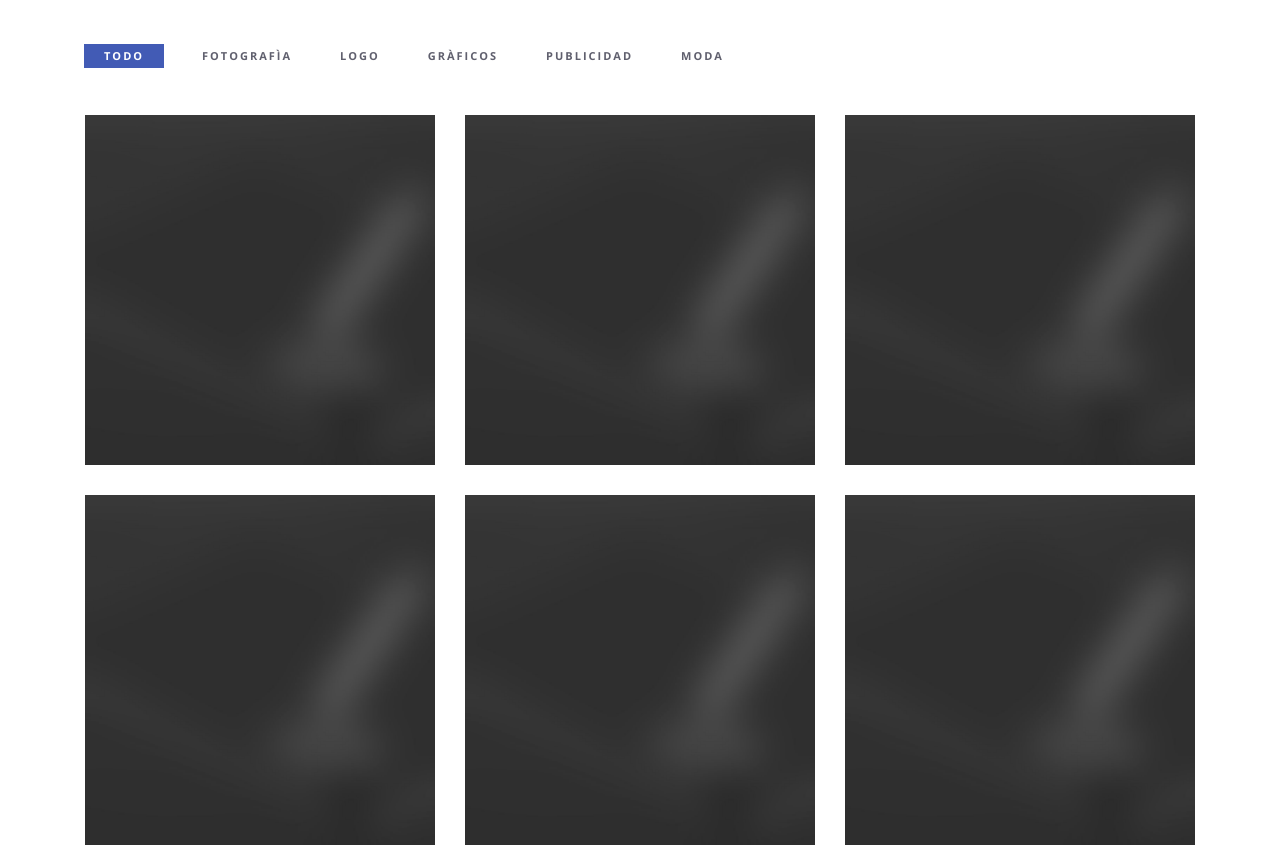
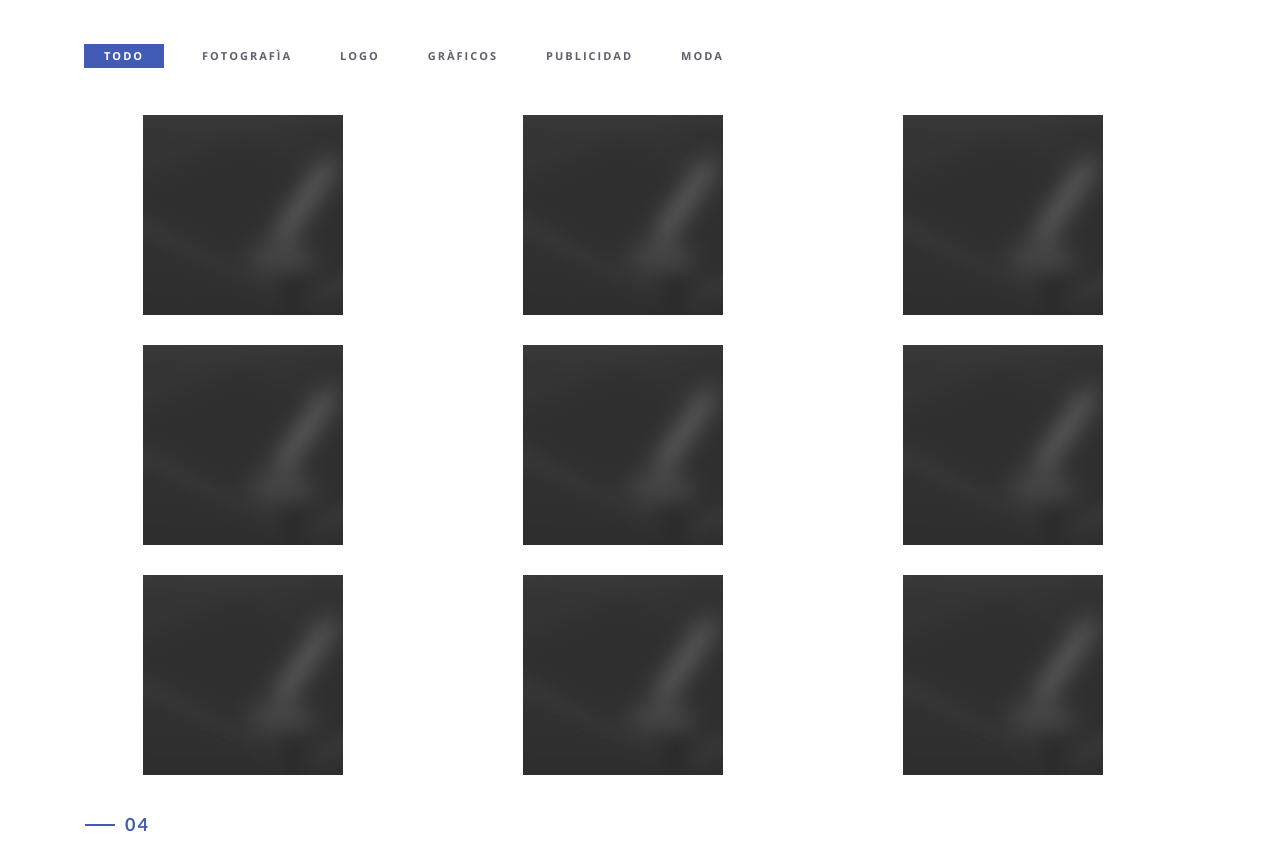
Before and after one commit to jackelineguzman/Paginaweb, a plain HTML site: page index.html in a window 1280 px wide. Shown: the part 2667-3515 px from the top of the page. Drawn offline with nearby package versions, Linux system fonts and the light colour scheme; files whose address does not match are found by name; a web font is replaced by a local one.

Commit message:
Altura y margen

```diff
--- a/css/style.css
+++ b/css/style.css
@@ -582,6 +582,8 @@ a.active {
 .portfolio_item img {
     -webkit-filter: grayscale(100%);
     filter: grayscale(100%);
+    height: 200px;
+    margin-left: 58px;
 }
 
 .portfolio-padding {
```
